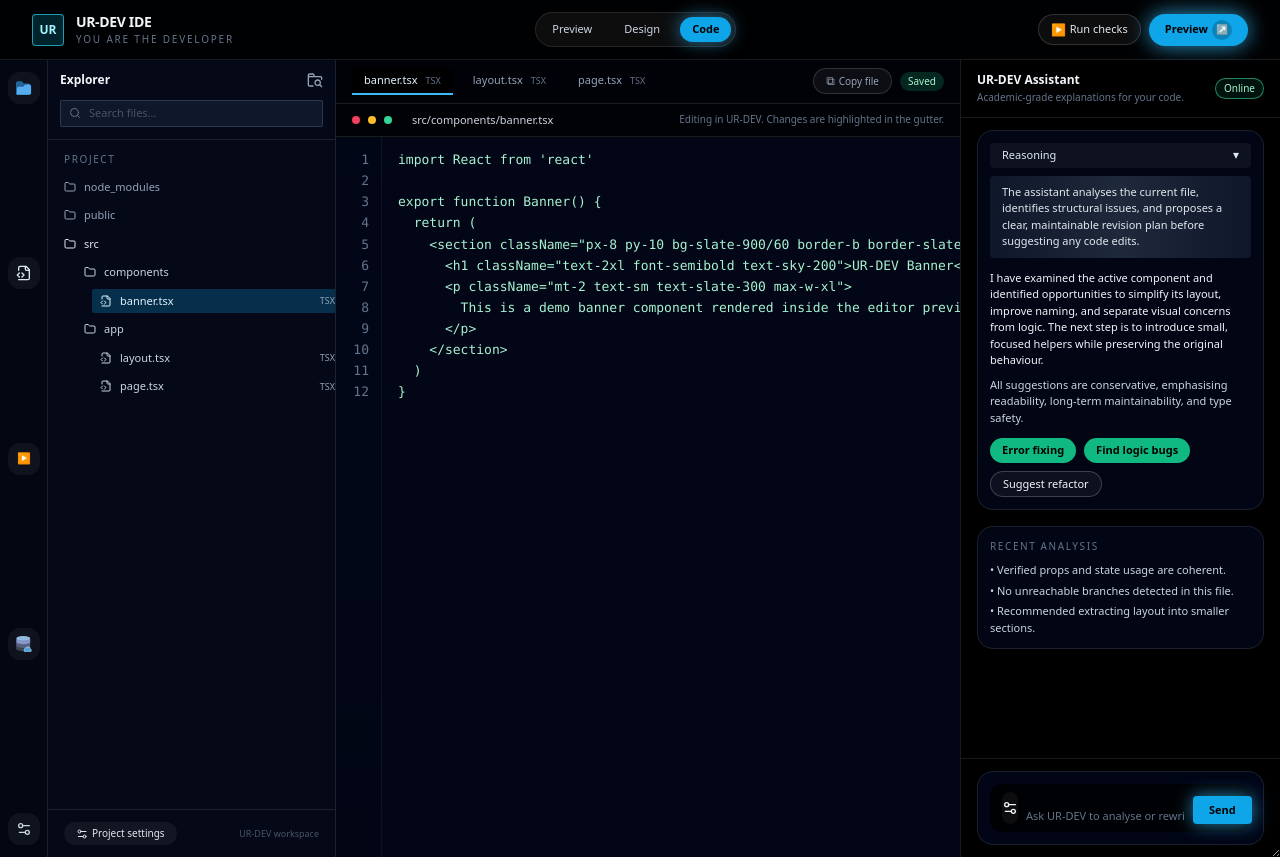
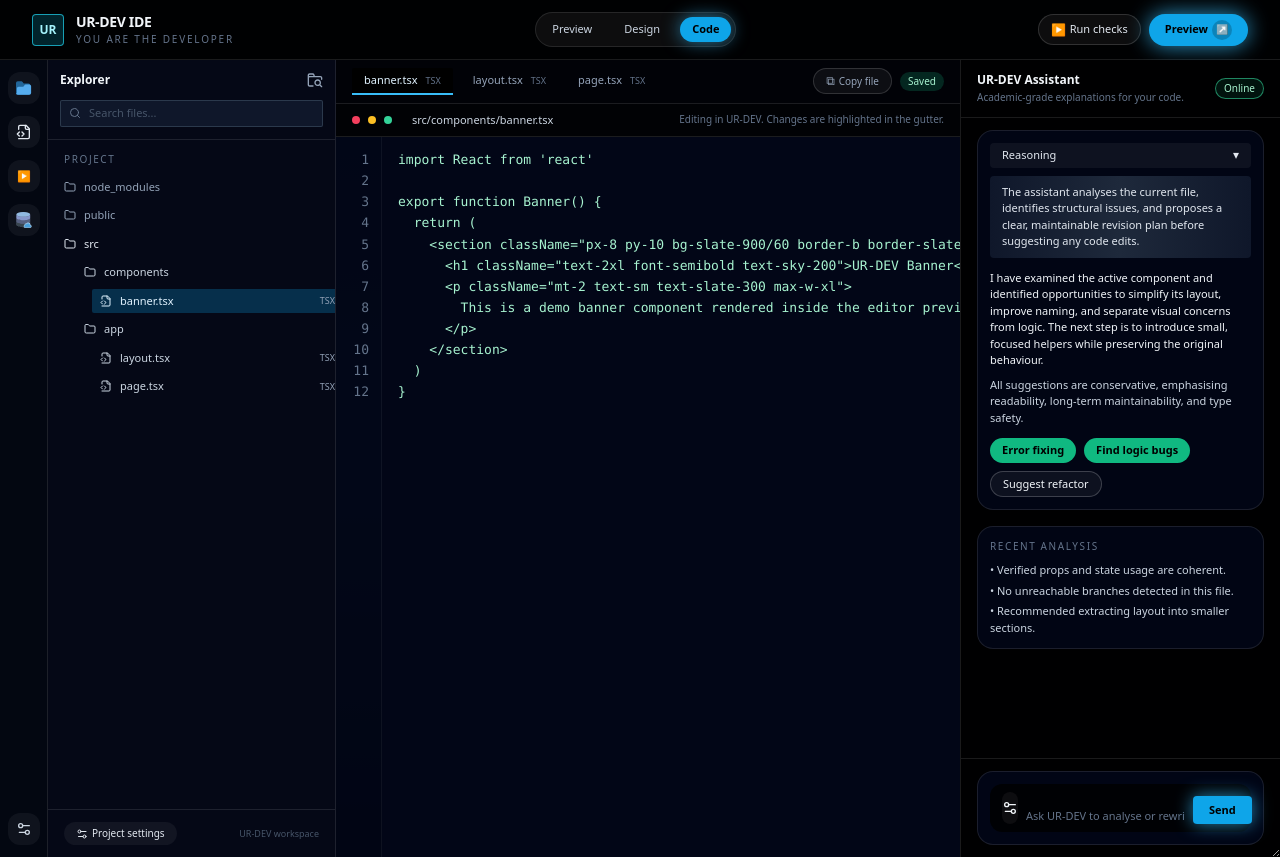
Before and after one commit to Mekboy88/strict-implementation, a React (Vite) app: page /editor in a window 1280 px wide. Built offline with nearby package versions, Linux system fonts and the light colour scheme; the HTML template or start-up script is replaced by a standard one.

Commit message:
Reverted to commit 7568c1ed6300297bb4f77f71a972e28e0d6f1d97

```diff
--- a/src/pages/Index.tsx
+++ b/src/pages/Index.tsx
@@ -224,6 +224,7 @@ function UrDevEditorPage() {
       <div className="flex-1 flex overflow-hidden">
         {/* FAR LEFT ACTIVITY RAIL */}
         <aside className="hidden lg:flex w-12 flex-col items-center justify-between border-r border-white/10 bg-[#030711] py-3">
+          <div className="flex flex-col items-center gap-3">
             <button className="inline-flex h-8 w-8 items-center justify-center rounded-xl bg-white/5 text-slate-200 hover:bg-white/10">
               <svg viewBox="0 0 36 36" className="h-4 w-4" fill="currentColor">
                 <path fill="#269" d="M0 29a4 4 0 0 0 4 4h24a4 4 0 0 0 4-4V12a4 4 0 0 0-4-4h-9c-3.562 0-3-5-8.438-5H4a4 4 0 0 0-4 4v22z"></path>
@@ -267,6 +268,7 @@ function UrDevEditorPage() {
                 </g>
               </svg>
             </button>
+          </div>
           <button className="inline-flex h-8 w-8 items-center justify-center rounded-xl bg-white/5 text-slate-300 hover:bg-white/10">
             <Settings2 className="h-4 w-4" />
           </button>
```
